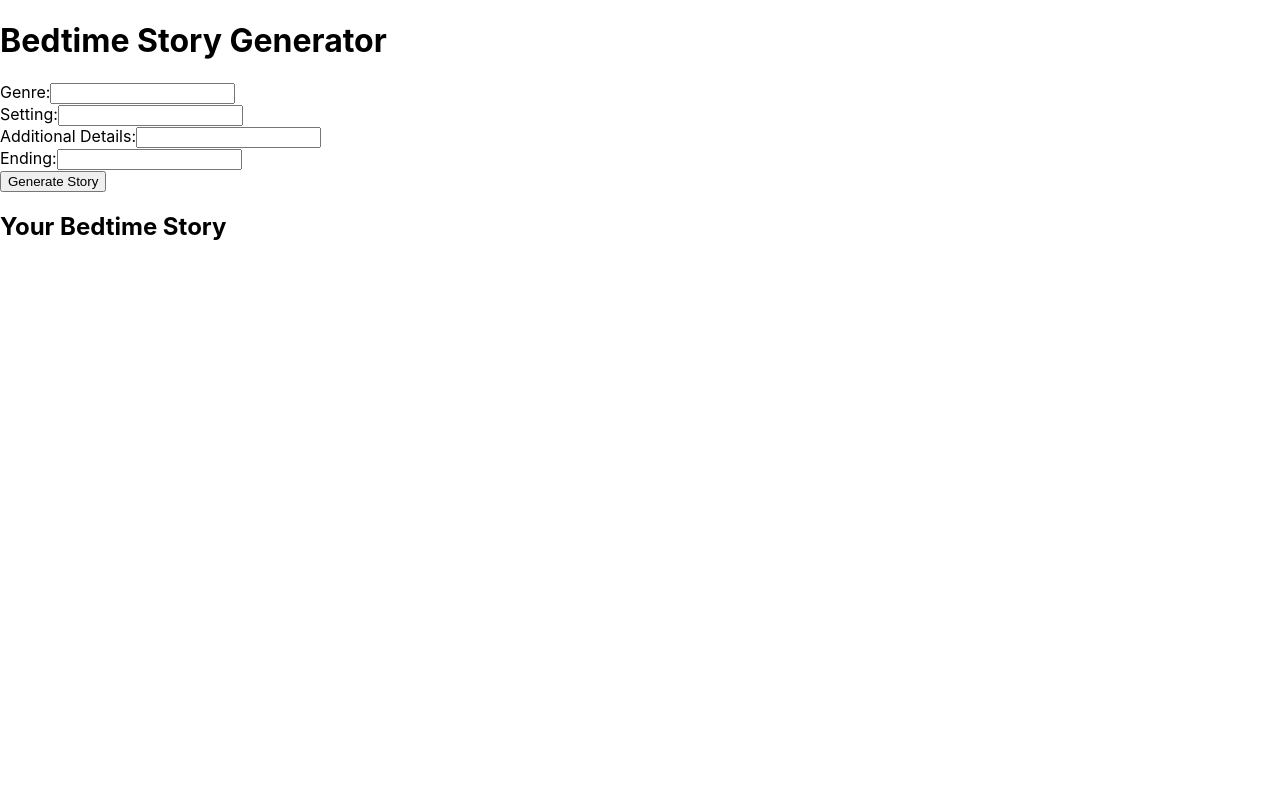
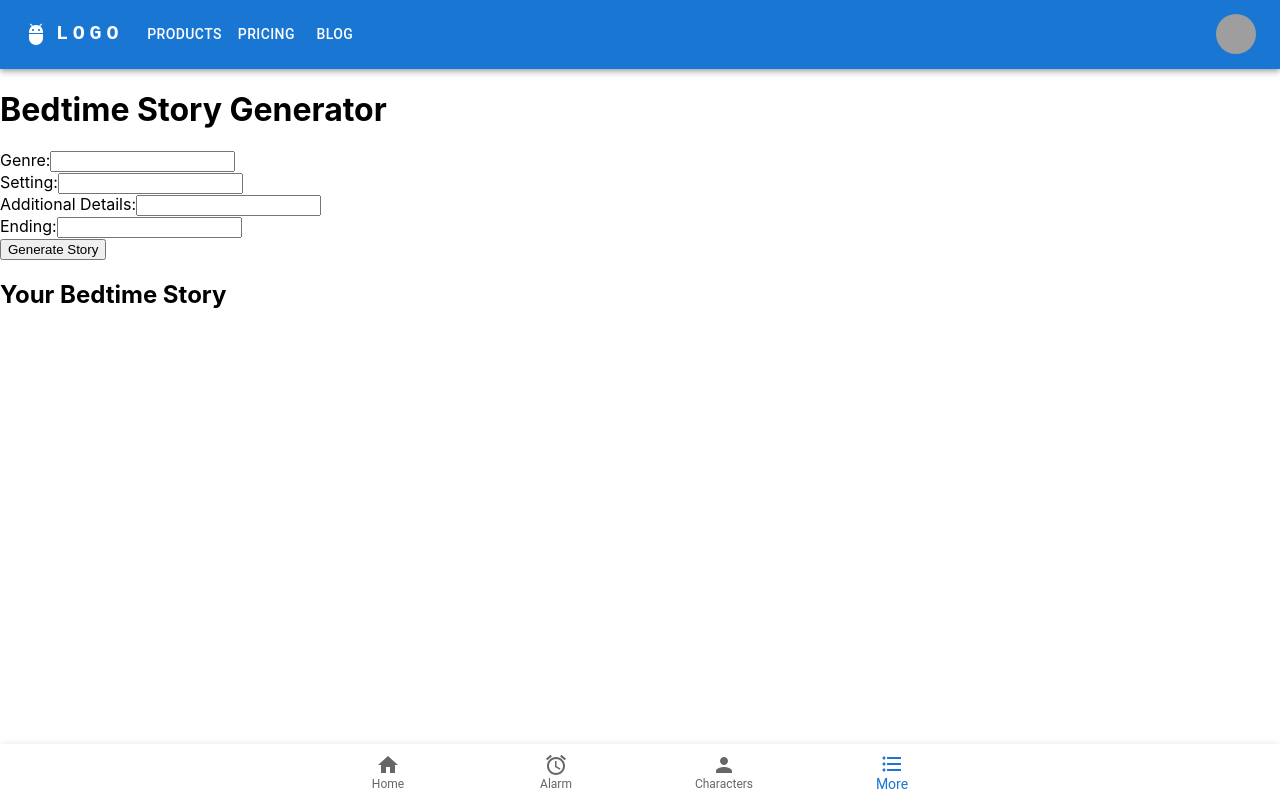
Before and after one commit to avlukas04/ireonada2, a React (Create React App) app in the folder sleep-app/: page /bedtime in a window 1280 px wide. Built offline with nearby package versions, Linux system fonts and the light colour scheme; grey boxes are pictures that could not be loaded.

Commit message:
top and bottom bar

```diff
--- a/sleep-app/package.json
+++ b/sleep-app/package.json
@@ -5,6 +5,7 @@
   "dependencies": {
     "@emotion/react": "^11.13.0",
     "@emotion/styled": "^11.13.0",
+    "@mui/icons-material": "^5.16.6",
     "@mui/material": "^5.16.6",
     "@testing-library/jest-dom": "^5.17.0",
     "@testing-library/react": "^13.4.0",
--- a/sleep-app/src/Home.js
+++ b/sleep-app/src/Home.js
@@ -1,13 +1,17 @@
 import React from 'react'
 import Button from '@mui/material/Button';
+import BottomIcons from './components/overall/BottomIcons';
+import TopBar from './components/overall/TopBar';
 
 
 function Home() {
   return (
     <div>
-        <Button variant="contained" href="/bedtime">Bedtime Story</Button>
-        <Button variant="contained" href="/calling">Calling AI</Button>
-        <Button variant="contained" href="/character">Character AI</Button>
+      <TopBar />
+      <Button variant="contained" href="/bedtime">Bedtime Story</Button>
+      <Button variant="contained" href="/calling">Calling AI</Button>
+      <Button variant="contained" href="/character">Character AI</Button>
+      <BottomIcons />
     </div>
   )
 }
--- /dev/null
+++ b/sleep-app/src/components/overall/BottomIcons.js
@@ -0,0 +1,63 @@
+import * as React from 'react';
+import Box from '@mui/material/Box';
+import BottomNavigation from '@mui/material/BottomNavigation';
+import BottomNavigationAction from '@mui/material/BottomNavigationAction';
+import Paper from '@mui/material/Paper';
+import AccessAlarmIcon from '@mui/icons-material/AccessAlarm';
+import HomeIcon from '@mui/icons-material/Home';
+import PersonIcon from '@mui/icons-material/Person';
+import FormatListBulletedIcon from '@mui/icons-material/FormatListBulleted';
+import { ThemeProvider, createTheme } from '@mui/material/styles';
+import { useLocation } from 'react-router-dom';
+
+
+
+const theme = createTheme();
+
+function BottomIcons() {
+    const currLocation= useLocation()
+
+    const getPath = (path) => {
+        switch (path) {
+            case '/calling':
+                return 1;
+            case '/':
+                return 0;
+            case '/character':
+                return 2;
+            case '/bedtime':
+                return 3;
+            default:
+                return 0;
+        }
+    }
+
+    const [value, setValue] = React.useState(getPath(currLocation.pathname));
+
+    return (
+        <div>
+            <ThemeProvider theme={theme}>
+
+                <Box sx={{ width: 500 }}>
+                    <Paper sx={{ position: 'fixed', bottom: 0, left: 0, right: 0 }} elevation={3}>
+                        <BottomNavigation
+                            showLabels
+                            value={value}
+                            onChange={(event, newValue) => {
+                                setValue(newValue);
+                            }}
+                        >
+                            <BottomNavigationAction href="/" label="Home" icon={<HomeIcon />} />
+                            <BottomNavigationAction href="/calling" label="Alarm" icon={<AccessAlarmIcon />} />
+                            <BottomNavigationAction href="/character" label="Characters" icon={<PersonIcon />} />
+                            <BottomNavigationAction href="/" label="More" icon={<FormatListBulletedIcon />} />
+                        </BottomNavigation>
+                    </Paper>
+                </Box>
+            </ThemeProvider>
+
+        </div>
+    )
+}
+
+export default BottomIcons
--- /dev/null
+++ b/sleep-app/src/components/overall/TopBar.js
@@ -0,0 +1,123 @@
+import * as React from 'react';
+import AppBar from '@mui/material/AppBar';
+import Box from '@mui/material/Box';
+import Toolbar from '@mui/material/Toolbar';
+import IconButton from '@mui/material/IconButton';
+import Typography from '@mui/material/Typography';
+import Menu from '@mui/material/Menu';
+import MenuIcon from '@mui/icons-material/Menu';
+import Container from '@mui/material/Container';
+import Avatar from '@mui/material/Avatar';
+import Button from '@mui/material/Button';
+import Tooltip from '@mui/material/Tooltip';
+import MenuItem from '@mui/material/MenuItem';
+import AdbIcon from '@mui/icons-material/Adb';
+import NotificationsIcon from '@mui/icons-material/Notifications';
+
+const pages = ['Products', 'Pricing', 'Blog'];
+const settings = ['Profile', 'Account', 'Dashboard', 'Logout'];
+
+function TopBar() {
+    const [anchorElNav, setAnchorElNav] = React.useState(null);
+    const [anchorElUser, setAnchorElUser] = React.useState(null);
+
+    const handleOpenNavMenu = (event) => {
+        setAnchorElNav(event.currentTarget);
+    };
+    const handleOpenUserMenu = (event) => {
+        setAnchorElUser(event.currentTarget);
+    };
+
+    const handleCloseNavMenu = () => {
+        setAnchorElNav(null);
+    };
+
+    const handleCloseUserMenu = () => {
+        setAnchorElUser(null);
+    };
+    return (
+
+        <div>
+            <AppBar position="static">
+                <Container maxWidth="xl">
+                    <Toolbar disableGutters>
+                        <AdbIcon sx={{ display: { xs: 'none', md: 'flex' }, mr: 1 }} />
+                        <Typography
+                            variant="h6"
+                            noWrap
+                            component="a"
+                            href="#app-bar-with-responsive-menu"
+                            sx={{
+                                mr: 2,
+                                display: { xs: 'none', md: 'flex' },
+                                fontFamily: 'monospace',
+                                fontWeight: 700,
+                                letterSpacing: '.3rem',
+                                color: 'inherit',
+                                textDecoration: 'none',
+                            }}
+                        >
+                            LOGO
+                        </Typography>
+
+                        <Box sx={{ flexGrow: 1, display: { xs: 'flex', md: 'none' } }}>
+                            <IconButton
+                                size="large"
+                                aria-label="account of current user"
+                                aria-controls="menu-appbar"
+                                aria-haspopup="true"
+                                onClick={handleOpenNavMenu}
+                                color="inherit"
+                            >
+                                <NotificationsIcon/>
+                            </IconButton>
+
+                        </Box>
+                        <AdbIcon sx={{ display: { xs: 'flex', md: 'none' }, mr: 1 }} />
+                        <Typography
+                            variant="h5"
+                            noWrap
+                            component="a"
+                            href="#app-bar-with-responsive-menu"
+                            sx={{
+                                mr: 2,
+                                display: { xs: 'flex', md: 'none' },
+                                flexGrow: 1,
+                                fontFamily: 'monospace',
+                                fontWeight: 700,
+                                letterSpacing: '.3rem',
+                                color: 'inherit',
+                                textDecoration: 'none',
+                            }}
+                        >
+                            LOGO
+                        </Typography>
+                        <Box sx={{ flexGrow: 1, display: { xs: 'none', md: 'flex' } }}>
+                            {pages.map((page) => (
+                                <Button
+                                    key={page}
+                                    onClick={handleCloseNavMenu}
+                                    sx={{ my: 2, color: 'white', display: 'block' }}
+                                >
+                                    {page}
+                                </Button>
+                            ))}
+                        </Box>
+
+                        <Box sx={{ flexGrow: 0 }}>
+                            <Tooltip title="Open settings">
+                                <IconButton onClick={handleOpenUserMenu} sx={{ p: 0 }}>
+                                    <Avatar alt="Remy Sharp" src="/static/images/avatar/2.jpg" />
+                                </IconButton>
+                            </Tooltip>
+
+                        </Box>
+                    </Toolbar>
+                </Container>
+            </AppBar>
+
+        </div>
+    )
+}
+
+export default TopBar
--- a/sleep-app/src/pages/bedtime/Bedtime1.js
+++ b/sleep-app/src/pages/bedtime/Bedtime1.js
@@ -1,4 +1,6 @@
 import React, { useState } from 'react';
+import TopBar from '../../components/overall/TopBar';
+import BottomIcons from '../../components/overall/BottomIcons';
 
 function App() {
   const [genre, setGenre] = useState('');
@@ -27,6 +29,7 @@ function App() {
 
   return (
     <div className="App">
+      <TopBar/>
       <h1>Bedtime Story Generator</h1>
       <div>
         <label>
@@ -57,6 +60,7 @@ function App() {
         <h2>Your Bedtime Story</h2>
         <p>{story}</p>
       </div>
+      <BottomIcons/>
     </div>
   );
 }
--- a/sleep-app/src/pages/callingAI/Calling1.js
+++ b/sleep-app/src/pages/callingAI/Calling1.js
@@ -1,4 +1,6 @@
 import React, { useState, useEffect } from 'react';
+import BottomIcons from '../../components/overall/BottomIcons';
+import TopBar from '../../components/overall/TopBar';
 
 function Calling1() {
   //sets the blank input text and conversation
@@ -75,6 +77,7 @@ function Calling1() {
 
   return (
     <div>
+      <TopBar/>
       <div>
         {!conversationStarted && (
           <button onClick={handleStartConversation}>Start Conversation</button>
@@ -102,6 +105,7 @@ function Calling1() {
           <button onClick={startListening}>🎤</button>
         </div>
       )}
+      <BottomIcons/>
     </div>
   );
 }
--- a/sleep-app/src/pages/characterAI/Character1.js
+++ b/sleep-app/src/pages/characterAI/Character1.js
@@ -1,5 +1,7 @@
 import React, { useState, useRef, useEffect } from 'react';
 import { useNavigate } from 'react-router-dom';
+import BottomIcons from '../../components/overall/BottomIcons';
+import TopBar from '../../components/overall/TopBar';
 
 function Character1() {
   const [aiName, setAiName] = useState('');
@@ -70,6 +72,8 @@ function Character1() {
   }, [imageUrl]);
 
   return (
+    <div>
+      <TopBar/>
       <div style={{ textAlign: 'center', padding: '16px', boxSizing: 'border-box' }}>
         <h3 style={{ fontSize: '18px' }}>Welcome, User</h3>
         <p style={{ fontSize: '14px' }}>Enter a name and description for your AI character and press Generate to meet your AI companion!</p>
@@ -104,6 +108,9 @@ function Character1() {
             <button onClick={handleNext} style={{ padding: '8px 16px' }}>Next</button>
           </div>
         )}
+
+      </div>
+      <BottomIcons />
     </div>
   );
 }
```
Also changed, not shown: sleep-app/src/components/dj.js (added), sleep-app/src/components/overall/BottomIcons.css (added), sleep-app/src/components/overall/TopBar.css (added), 1 other file (tests, documents, lock files or other folders). Lines whose indentation alone changed are shown as unchanged.
